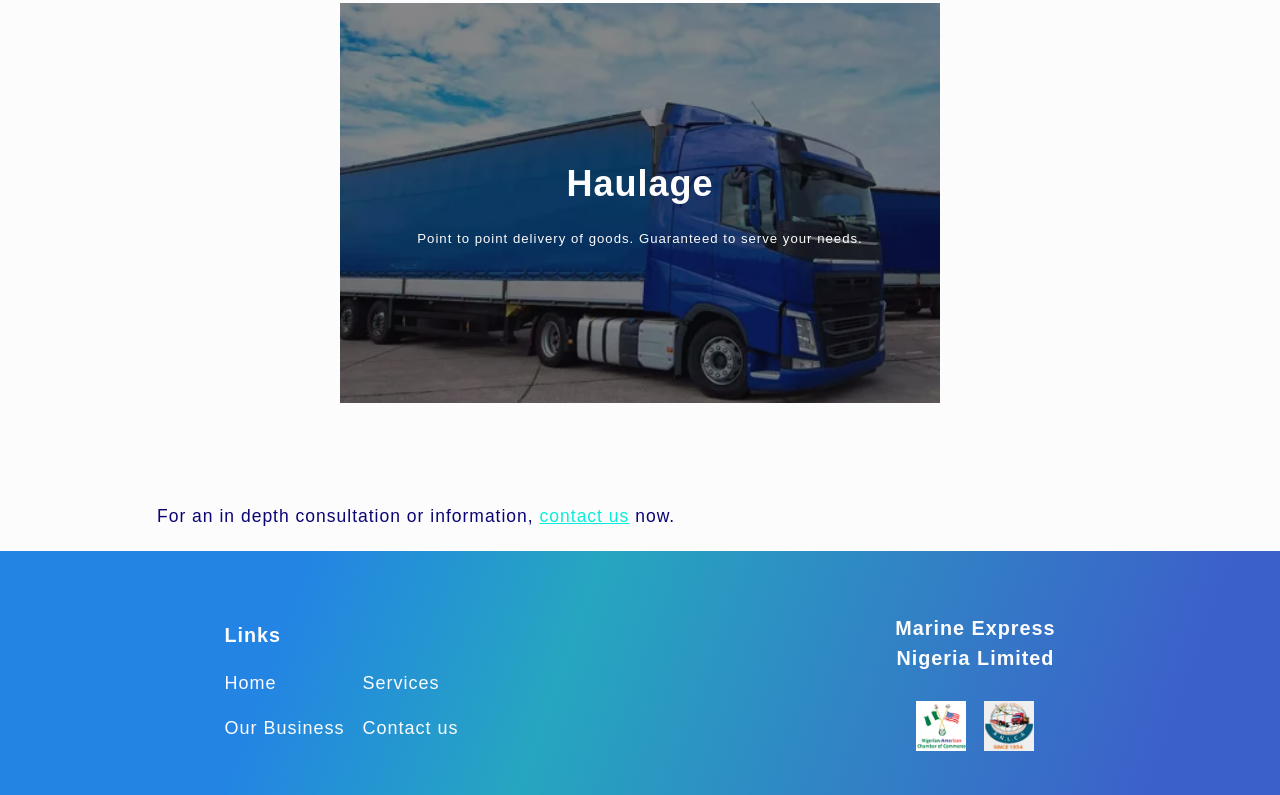
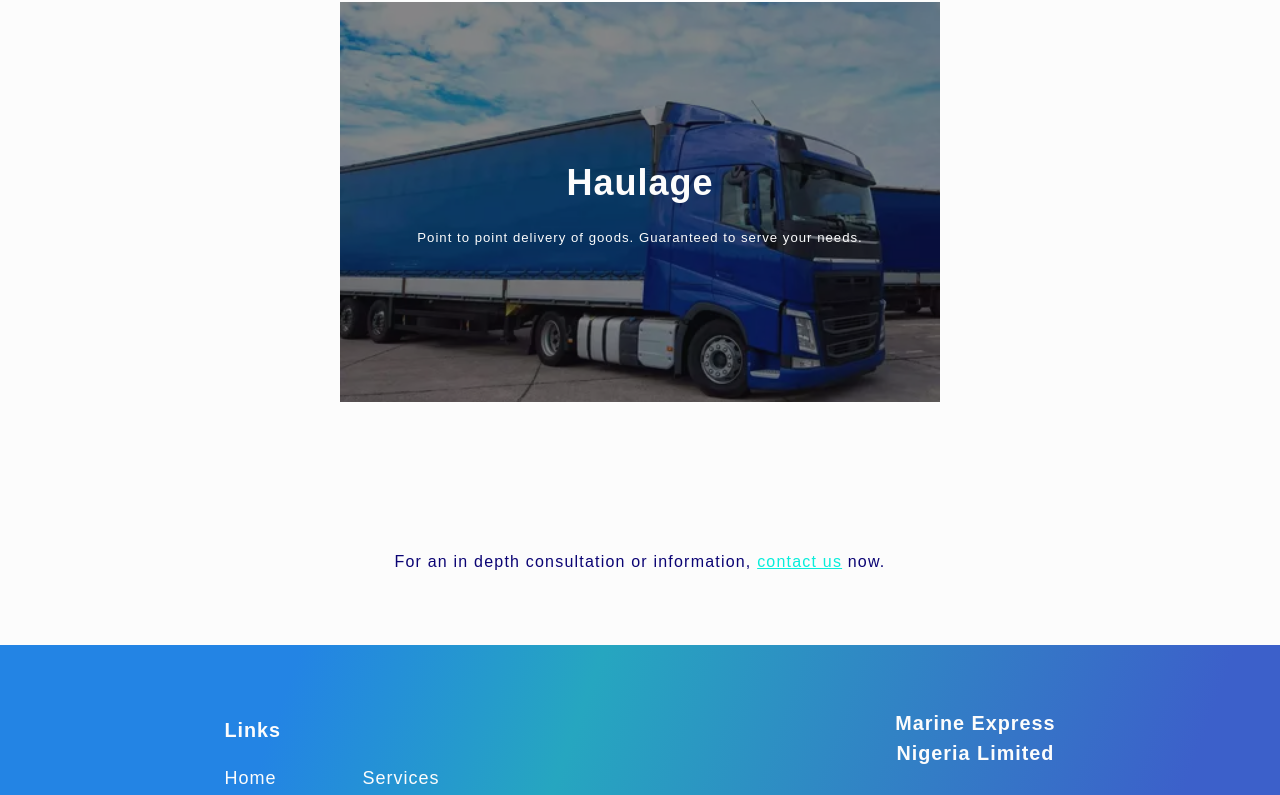
Before and after one commit to abeonweb/marine-express-site, a Next.js app: page /services in a window 1280 px wide. Shown: the part 1393-2188 px from the top of the page. Built offline with nearby package versions, Linux system fonts and the light colour scheme.

Commit message:
bg image for services page title section added

```diff
--- a/styles/Services.module.css
+++ b/styles/Services.module.css
@@ -1,5 +1,26 @@
 .serviceSection {
     min-height: 110vh;
+}
+
+.titleContainer {
+    height: 30rem;
+    background-color: rgba(15, 15, 15, 0.5);
+    background-image: url(../public/images/containers.webp);
+    background-repeat: no-repeat;
+    background-size: cover;
+    background-position: center;
+    background-blend-mode: overlay;
+    margin-bottom: 4em;
+    display: flex;
+    align-items: center;
+    justify-content: center;
+}
+
+.pageTitle {
+    color: var(--color-secondary);
+    font-size: 2.5em;
+    text-align: center;
+    text-transform: capitalize;
 }
 
 .list {
@@ -24,14 +45,19 @@
 }
 
 .serviceText {
-    font-size: 1.75rem;
-    letter-spacing: 1px;
-    line-height: 1.6;
+    font-size: 1.6rem;
+    letter-spacing: 1.2px;
+    line-height: 1.8;
     color: var(--color-primary);
     padding: 0.5em 2em;
     margin: 0 auto;
     text-align: left;
     margin: 0 0.5em;
+}
+
+.serviceText:last-of-type {
+    margin: 3em 0;
+    text-align: center;
 }
 
 .contactLink {
@@ -86,4 +112,8 @@
     .serviceText {
         margin: 0 4em;
     }
+
+    .pageTitle {
+        font-size: 3.5em;
+    }
 }
```
